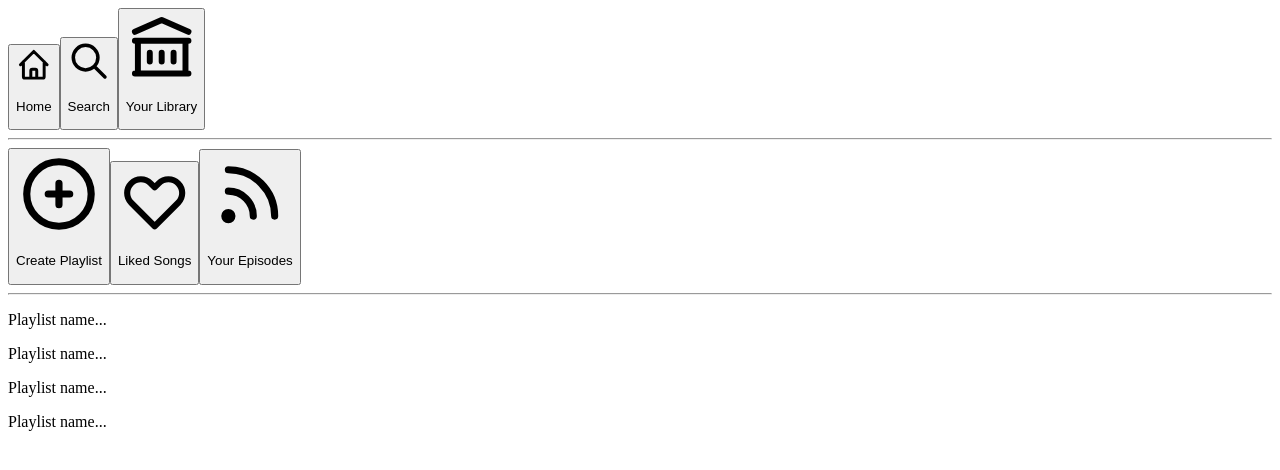
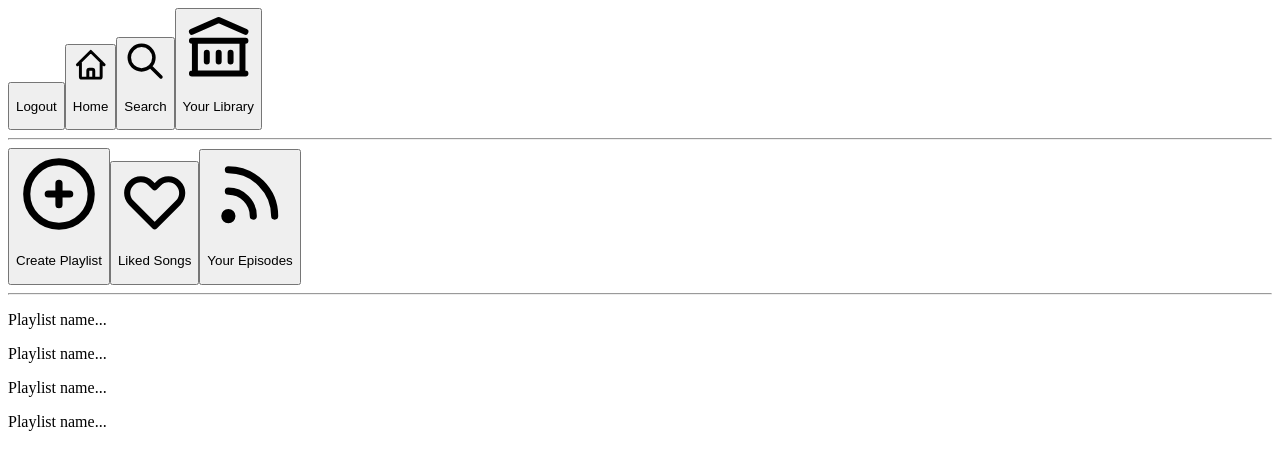
Before and after one commit to mehdisafari77/Spotify-Clone, a Next.js app: page / in a window 1280 px wide. Shown: the top 470 px of the page. Built offline with nearby package versions, Linux system fonts and the light colour scheme.

Commit message:
start logout function

```diff
--- a/components/Sidebar.js
+++ b/components/Sidebar.js
@@ -7,12 +7,19 @@
     RssIcon,
 
 } from '@heroicons/react/outline'
+import { signOut } from 'next-auth/react'
 
 
 function Sidebar() {
     return (
         <div className='text-gray-500 p-5 text-sm border-r-gray-900'>
             <div className='space-y-4'>
+                <button
+                    className='flex items-center space-x-2 hover:text-white'
+                    onClick={() => signOut()}
+                >
+                    <p>Logout</p>
+                </button>
                 <button className='flex items-center space-x-2 hover:text-white'>
                     <HomeIcon className='h-5 w-5' />
                     <p>Home</p>
```
